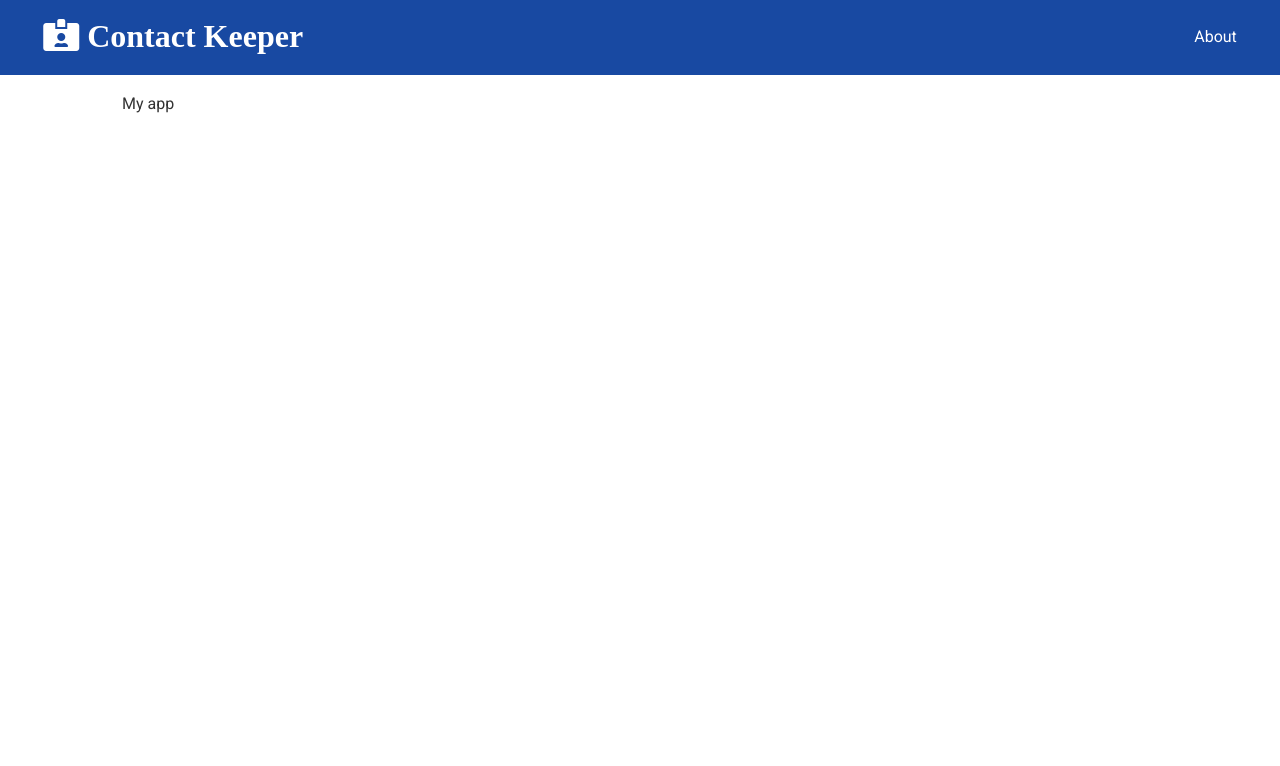
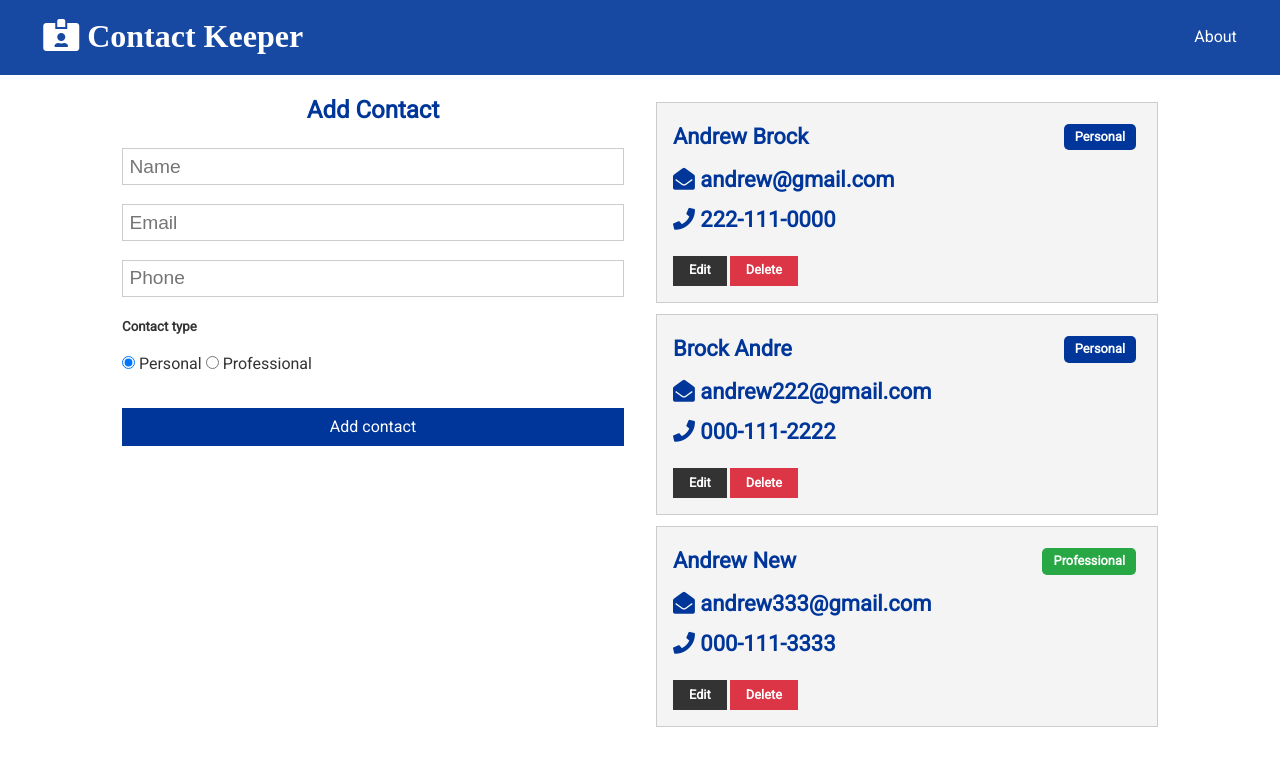
Before and after one commit to AnndyBrock/contact, a React (Create React App) app in the folder client/: page / in a window 1280 px wide. Shown: the top 766 px of the page. Built offline with nearby package versions, Linux system fonts and the light colour scheme.

Commit message:
Created contacts forms and item created add contact crated actions for add and delete contact connect reducer

```diff
--- a/client/src/App.js
+++ b/client/src/App.js
@@ -5,7 +5,7 @@ import About from './components/pages/About';
 import Navbar from './components/layout/Navbar';
 import {BrowserRouter as Router, Switch, Route} from 'react-router-dom';
 
-import ContactState from '../src/components/context/contact/ContactState';
+import ContactState from './context/contact/ContactState';
 
 const App = () => {
   return(
--- /dev/null
+++ b/client/src/components/contacts/ContactForm.js
@@ -0,0 +1,63 @@
+import React, {useContext, useState}  from 'react';
+import ContactContext from '../../context/contact/contactContext';
+
+const ContactForm = () =>{
+
+    const contactContext = useContext(ContactContext);
+
+    const [contact, setContact] = useState({
+        name:'',
+        email:'',
+        phone:'',
+        type:'personal'
+    });
+
+    const {name, email, phone, type} = contact;
+
+    const onChange = (e) =>{
+        setContact({...contact, [e.target.name]:e.target.value });
+    };
+
+    const onSubmit = e => {
+        e.preventDefault();
+        contactContext.addContact(contact);
+        setContact({
+            name:'',
+            email:'',
+            phone:'',
+            type:'personal'
+        });
+    };
+
+
+    return (
+       <form onSubmit={onSubmit}>
+           <h2 className="text-primary">Add Contact</h2>
+           <input
+               type='text'
+               placeholder='Name'
+               name='name'
+               value={name}
+               onChange={onChange}/>
+           <input
+               type='email'
+               placeholder='Email'
+               name='email'
+               value={email}
+               onChange={onChange}/>
+           <input
+               type='text'
+               placeholder='Phone'
+               name='phone'
+               value={phone}
+               onChange={onChange}/>
+           <h5>Contact type</h5>
+           <input type='radio' name='type' value='personal' checked={type==='personal'} onChange={onChange}/> Personal{' '}
+           <input type='radio' name='type' value='professional' checked={type==='professional'} onChange={onChange}/> Professional
+           <div>
+               <input type="submit" value="Add contact" className="btn btn-primary btn-block"/>
+           </div>
+       </form>
+    )
+};
+export default ContactForm;
--- /dev/null
+++ b/client/src/components/contacts/ContactItem.js
@@ -0,0 +1,44 @@
+import React,{useContext, useState} from 'react';
+import PropTypes from 'prop-types';
+import ContactContext from '../../context/contact/contactContext';
+
+
+const ContactItem = ({contact}) =>{
+
+    const contactContext = useContext(ContactContext);
+
+    const {name, id, email, phone, type } = contact;
+
+    const deleteContact = () =>{
+        contactContext.deleteContact(id)
+    };
+
+    return (
+        <div className='card bg-light'>
+            <h3 className="text-primary text-left">
+                {name}{' '}
+                <span style={{ float:'right'}}
+                    className={'badge ' + (type === 'professional'? 'badge-success':'badge-primary')} >
+                    {type.charAt(0).toUpperCase()+type.slice(1)}
+                </span>
+                <ul className='list'>
+                    {email && (<li>
+                        <i className="fas fa-envelope-open"/> {email}
+                    </li>)}
+                    {phone && (<li>
+                        <i className="fas fa-phone"/> {phone}
+                    </li>)}
+                </ul>
+                <p>
+                    <button className="btn btn-dark btn-sm" >Edit</button>
+                    <button className="btn btn-danger btn-sm" onClick={deleteContact}>Delete</button>
+                </p>
+            </h3>
+        </div>
+    )
+};
+
+ContactItem.propTypes = {
+    contact: PropTypes.object.isRequired
+};
+export default ContactItem;
--- /dev/null
+++ b/client/src/components/contacts/Contacts.js
@@ -0,0 +1,16 @@
+import React, {Fragment, useContext} from 'react';
+import ContactItem from './ContactItem';
+import ContactContext from '../../context/contact/contactContext'
+
+const Contacts = () =>{
+    const contactContext =  useContext(ContactContext);
+    const { contacts } = contactContext;
+    return (
+      <Fragment>
+          {contacts.map(contact => (
+              <h3><ContactItem key={contact.id} contact={contact}/></h3>
+          ))}
+      </Fragment>
+    )
+};
+export default Contacts;
--- a/client/src/components/context/contact/ContactState.js
+++ /dev/null
@@ -1,63 +0,0 @@
-import React, {useReducer} from 'react';
-import axios from 'axios';
-import uuid from 'uuid';
-import ContactContext from './contactContext';
-import ContactReducer from './contactReducer';
-import {
-    ADD_CONTACT,
-    DELETE_CONTACT,
-    SET_CURRENT,
-    CLEAR_CURRENT,
-    UPDATE_CONTACT,
-    FILTER_CONTACT,
-    CLEAR_FILTER
-} from "../types";
-
-const ContactState = props =>{
-
-    const initialState = {
-        contacts: [
-            {
-                "type": "personal",
-                "id": "1",
-                "name": "Andrew Brock",
-                "email": "someNew@mail.com",
-                "phone": "+380964550179"
-            },
-            {
-                "type": "professional",
-                "id": "2",
-                "name": "Same Winchester",
-                "email": "samwin@mail.com",
-                "phone": "+333432342"
-            }
-        ]
-    };
-
-    const [state, dispatch] = useReducer(ContactReducer, initialState);
-
-    //Add Contact
-
-    //Del contact
-
-    //Set current contact
-
-    //Clear current contact
-
-    //update contact
-
-    //Filter contact
-
-    //Clear filter
-
-    return <ContactContext.Provider value={{
-
-    }}
-    >
-        {props.children }
-    </ContactContext.Provider>
-
-
-};
-
-export default ContactState;
--- a/client/src/components/context/contact/contactReducer.js
+++ /dev/null
@@ -1,40 +0,0 @@
-import {
-    ADD_CONTACT,
-    DELETE_CONTACT,
-    SET_CURRENT,
-    CLEAR_CURRENT,
-    UPDATE_CONTACT,
-    FILTER_CONTACT,
-    CLEAR_FILTER
-} from '../types'
-
-export default (state, action)=>{
-    switch (action.type) {
-        case ADD_CONTACT:
-            return {
-              ...state
-            };
-        case DELETE_CONTACT:
-            return {
-                ...state
-            };
-        case CLEAR_CURRENT:
-            return {
-                ...state
-            };
-        case SET_CURRENT:
-            return {
-                ...state
-            };
-        case FILTER_CONTACT:
-            return {
-                ...state
-            };
-        case CLEAR_FILTER:
-            return {
-                ...state
-            };
-        default:
-            return state;
-    }
-}
--- a/client/src/components/pages/Home.js
+++ b/client/src/components/pages/Home.js
@@ -1,11 +1,17 @@
 import React, {Fragment} from 'react';
-
+import Contact from '../contacts/Contacts'
+import ContactForm from '../contacts/ContactForm';
 
 const Home = () =>
     (
-        <Fragment>
-           My app
-        </Fragment>
+        <div className='grid-2'>
+            <div>
+               <ContactForm/>
+            </div>
+            <div>
+                <Contact/>
+            </div>
+        </div>
     );
 
 
--- /dev/null
+++ b/client/src/context/contact/ContactState.js
@@ -0,0 +1,76 @@
+import React, {useReducer} from 'react';
+import uuid from 'uuid';
+import ContactContext from './contactContext';
+import ContactReducer from './contactReducer';
+import {
+    ADD_CONTACT,
+    DELETE_CONTACT,
+    SET_CURRENT,
+    CLEAR_CURRENT,
+    UPDATE_CONTACT,
+    FILTER_CONTACTS,
+    CLEAR_FILTER
+} from '../types';
+
+
+const ContactState = props => {
+    const initialState = {
+        contacts: [
+            {
+                id:1,
+                name:'Andrew Brock',
+                email:'andrew@gmail.com',
+                phone:'222-111-0000',
+                type:'personal'
+            },
+            {
+                id:2,
+                name:'Brock Andre',
+                email:'andrew222@gmail.com',
+                phone:'000-111-2222',
+                type:'personal'
+            },
+            {
+                id:3,
+                name:'Andrew New',
+                email:'andrew333@gmail.com',
+                phone:'000-111-3333',
+                type:'professional'
+            }
+        ]
+    };
+
+    const [state, dispatch] = useReducer(ContactReducer, initialState);
+
+    // Get Contacts
+
+    // Add Contact
+    const addContact = contact => {
+        contact.id = uuid.v4();
+        dispatch({ type: ADD_CONTACT, payload: contact})
+    };
+
+    const deleteContact = (id)=> {
+        dispatch({ type: DELETE_CONTACT, payload: id})
+    };
+    // Delete Contact
+    // Update Contact
+    // Clear Contacts
+    // Set Current Contact
+    // Clear Current Contact
+    // Filter Contacts
+    // Clear Filter
+    return (
+        <ContactContext.Provider
+            value={{
+                contacts: state.contacts,
+                addContact,
+                deleteContact
+            }}
+        >
+            {props.children}
+        </ContactContext.Provider>
+    );
+};
+
+export default ContactState;
--- a/client/src/components/context/contact/contactContext.js
+++ b/client/src/context/contact/contactContext.js
@@ -1,4 +1,4 @@
-import { createContext } from "react";
+import {createContext} from "react";
 
 const contactContext = createContext();
 
--- /dev/null
+++ b/client/src/context/contact/contactReducer.js
@@ -0,0 +1,20 @@
+import {
+    ADD_CONTACT, DELETE_CONTACT
+} from '../types'
+
+export default (state, action)=>{
+    switch (action.type) {
+        case ADD_CONTACT:
+            return {
+                ...state,
+                contacts:[...state.contacts, action.payload]
+            };
+        case DELETE_CONTACT:
+            return {
+                ...state,
+                contacts:state.contacts.filter(contact => contact.id !== action.payload)
+            };
+        default:
+            return state;
+    }
+}
--- a/client/src/components/context/types.js
+++ b/client/src/context/types.js
@@ -3,7 +3,7 @@ export const DELETE_CONTACT = 'DELETE_CONTACT';
 export const SET_CURRENT = 'SET_CURRENT';
 export const CLEAR_CURRENT = 'CLEAR_CURRENT';
 export const UPDATE_CONTACT = 'UPDATE_CONTACT';
-export const FILTER_CONTACT = 'FILTER_CONTACT';
+export const FILTER_CONTACTS = 'FILTER_CONTACTS';
 export const CLEAR_FILTER = 'CLEAR_FILTER';
 export const SET_ALERT = 'SET_ALERT';
 export const REMOVE_ALERT = 'REMOVE_ALERT';
```
Also changed, not shown: 2 other files (tests, documents, lock files or other folders).
